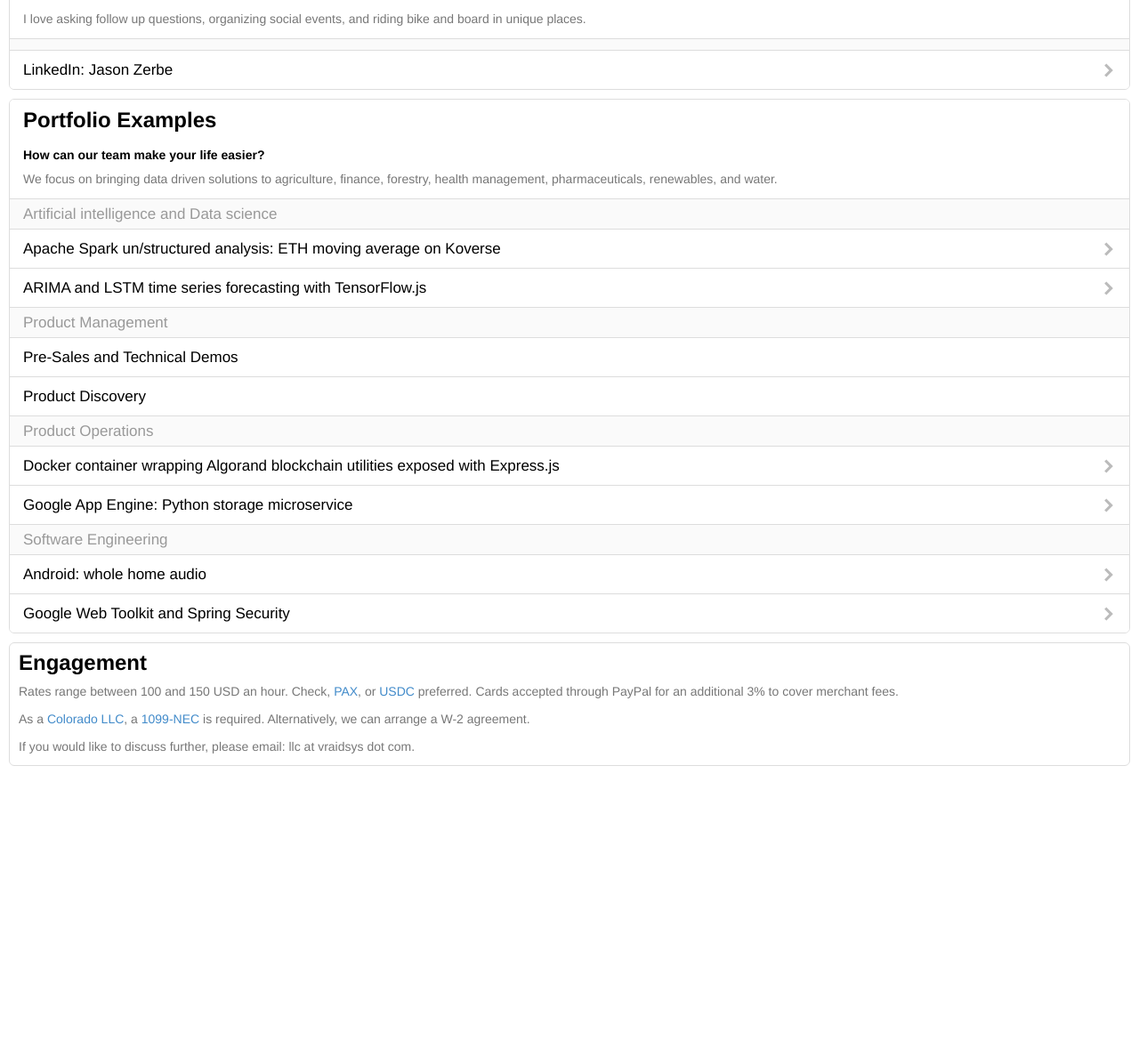
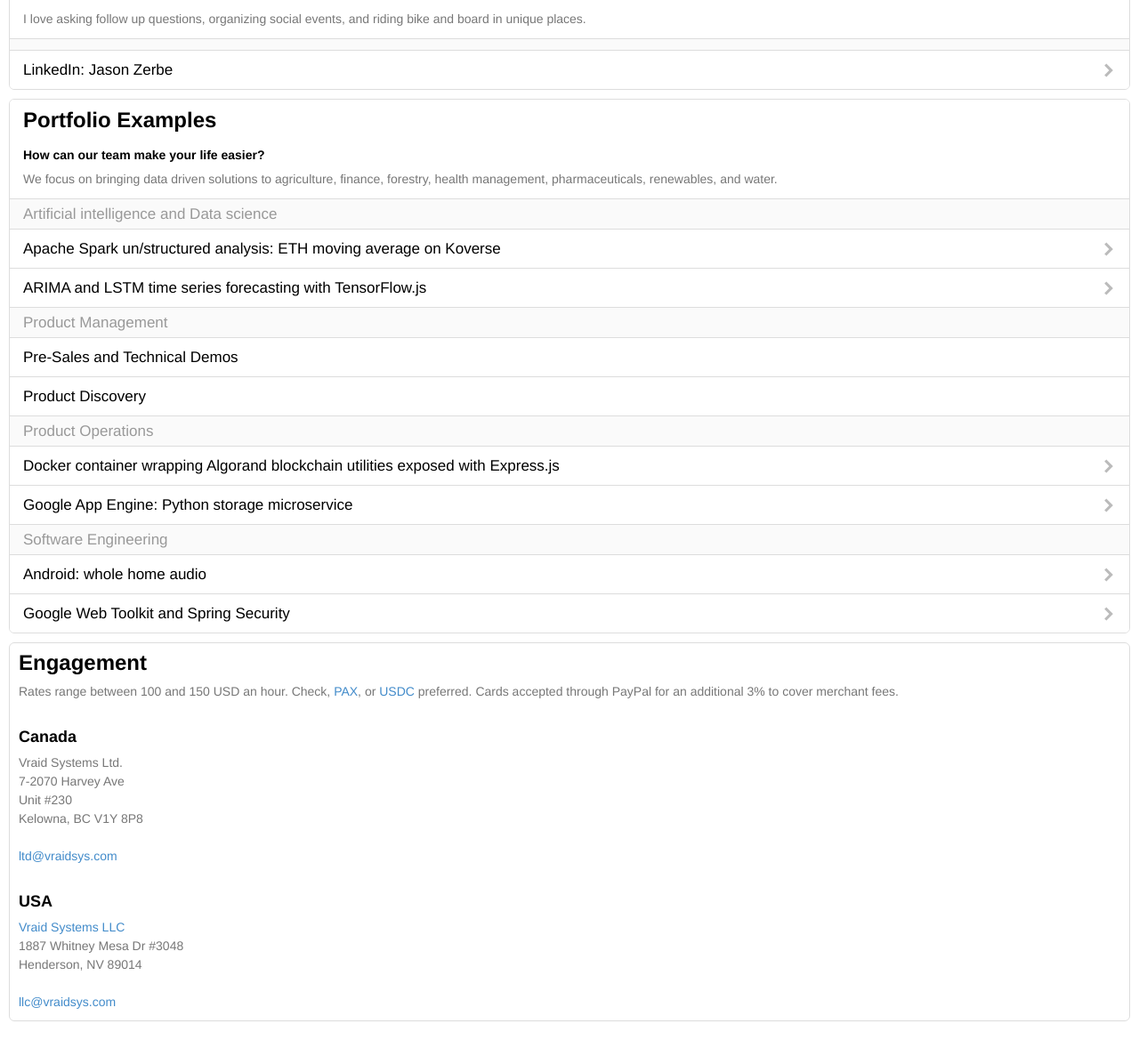
Before and after one commit to Vraid-Systems/Vraid-Systems.github.io, a Jekyll site: the page built from index.html, in a window 1280 px wide, cut to the strip 270-1457 px from the top of the page. Shown: the whole strip at 89% size. Built offline with Jekyll 4.4.1, drawn with Linux system fonts in a browser that asks for light colours; some of the changed text lies outside the part shown.

Commit message:
dual-homed Canada and USA

```diff
--- a/_layouts/default.html
+++ b/_layouts/default.html
@@ -7,7 +7,7 @@
 
         <title>{{ page.title }}</title>
         <meta name="author" content="Vraid Systems LLC" />
-        <link href="//vraidsys.com/atom.xml" rel="alternate" title="Vraid Systems LLC" type="application/atom+xml" />
+        <link href="//vraidsys.com/atom.xml" rel="alternate" title="Vraid Systems" type="application/atom+xml" />
         <link href="//vraidsys.com/favicon.png" rel="icon" />
 
         <link rel="stylesheet" href="/ui/css/ratchet.min.css" />
--- a/index.html
+++ b/index.html
@@ -102,22 +102,33 @@
 <div class="card">
     <div class="content-padded">
         <h3>Engagement</h3>
-
         <p>
             Rates range between 100 and 150 USD an hour.
             Check, <a href="https://www.paxos.com/pax/">PAX</a>, or <a href="https://www.circle.com/en/usdc">USDC</a> preferred.
             Cards accepted through PayPal for an additional 3% to cover merchant fees.
         </p>
+
+        <br />
+
+        <h4>Canada</h4>
         <p>
-            As a
-            <a href="https://drive.google.com/file/d/1IUChy2gxHkEYZuBFNd1xO3QdyQ7CNyWu/view?usp=sharing">Colorado LLC</a>,
-            a
-            <a href="https://www.irs.gov/businesses/small-businesses-self-employed/forms-and-associated-taxes-for-independent-contractors">1099-NEC</a>
-            is required.
-            Alternatively, we can arrange a W-2 agreement.
+            Vraid Systems Ltd.<br />
+            7-2070 Harvey Ave<br />
+            Unit #230<br />
+            Kelowna, BC V1Y 8P8<br />
+            <br />
+            <a href="mailto:ltd@vraidsys.com">ltd@vraidsys.com</a>
         </p>
+
+        <br />
+
+        <h4>USA</h4>
         <p>
-            If you would like to discuss further, please email: llc at vraidsys dot com.
+            <a href="https://drive.google.com/file/d/1IUChy2gxHkEYZuBFNd1xO3QdyQ7CNyWu/view?usp=sharing">Vraid Systems LLC</a><br />
+            1887 Whitney Mesa Dr #3048<br />
+            Henderson, NV 89014<br />
+            <br />
+            <a href="mailto:llc@vraidsys.com">llc@vraidsys.com</a>
         </p>
     </div>
 </div>
```
Also changed, not shown: other parts of index.html (+1 -1 lines).
